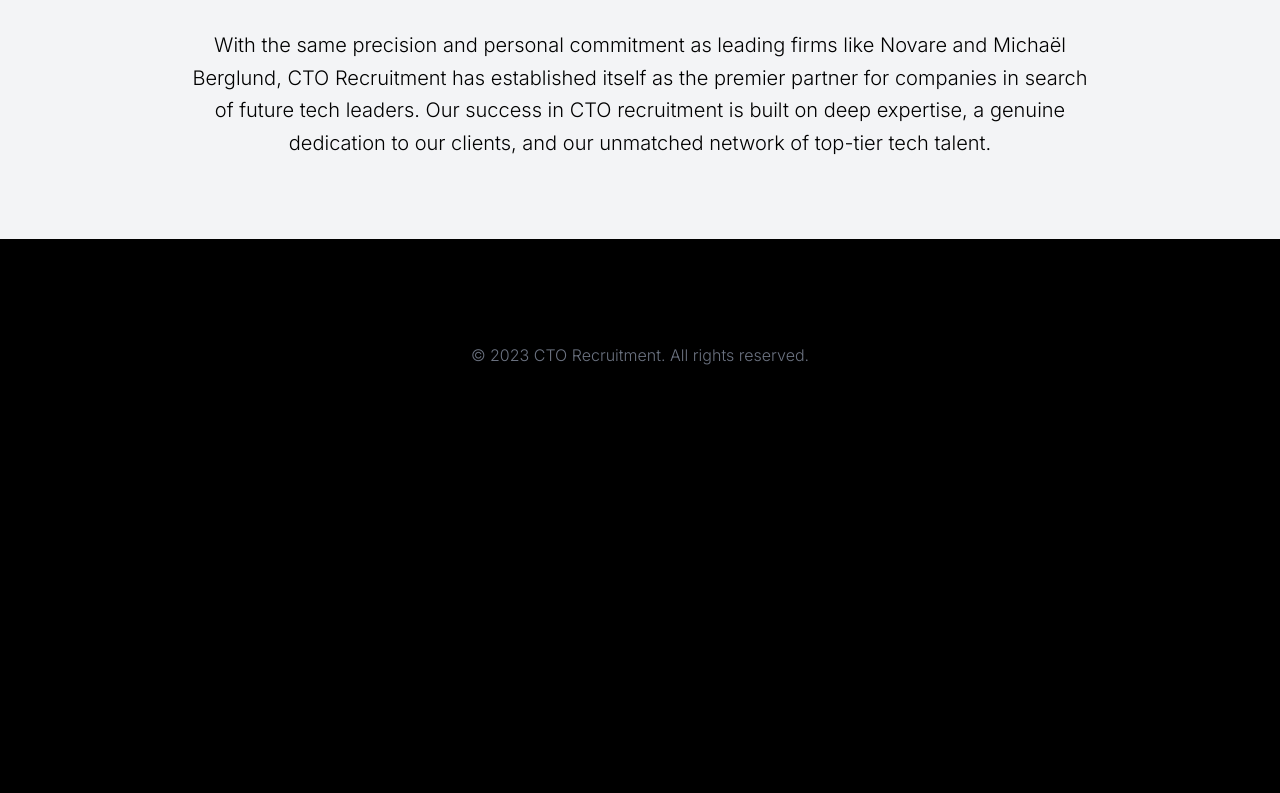
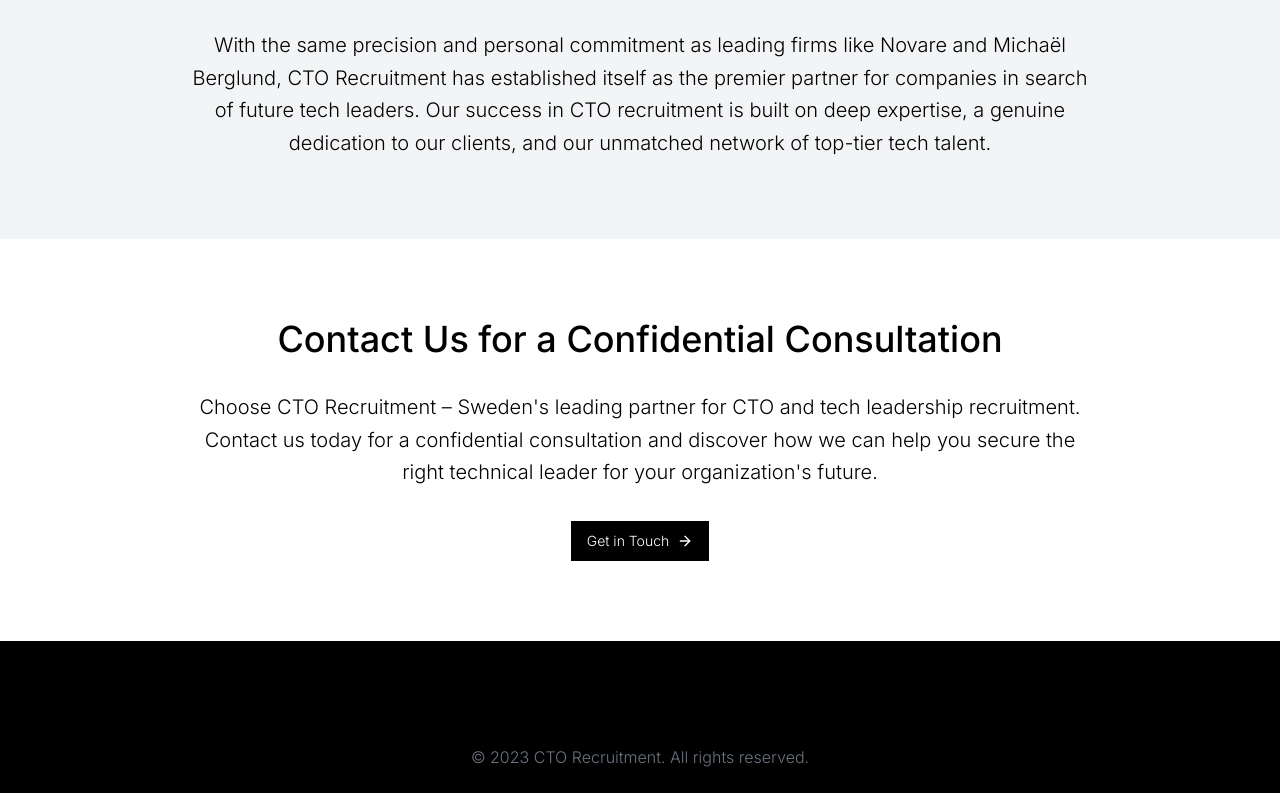
Before and after one commit to kapablaai/cto_recruitment, a React (Vite) app: page / in a window 1280 px wide. Shown: the part 2909-3702 px from the top of the page. Before the commit the page ends 3300 px from the top, so only its background shows below. Built offline with nearby package versions, Linux system fonts and the light colour scheme.

Commit message:
Add contact section to Index page
Included a new "Contact Us for a Confidential Consultation" section in the Index page, highlighting CTO Recruitment's services and encouraging potential clients to reach out for assistance in securing tech leadership talent.
[skip gpt_engineer]

```diff
--- a/src/pages/Index.jsx
+++ b/src/pages/Index.jsx
@@ -125,6 +125,20 @@ const Index = () => {
             </p>
           </div>
         </div>
+
+        <div className="bg-white text-black py-20">
+          <div className="container mx-auto">
+            <h2 className="text-4xl font-medium mb-8 text-center">Contact Us for a Confidential Consultation</h2>
+            <p className="text-xl font-light leading-relaxed max-w-4xl mx-auto text-center">
+              Choose CTO Recruitment – Sweden's leading partner for CTO and tech leadership recruitment. Contact us today for a confidential consultation and discover how we can help you secure the right technical leader for your organization's future.
+            </p>
+            <div className="mt-8 text-center">
+              <Button className="bg-black text-white hover:bg-gray-800 font-light">
+                Get in Touch <ArrowRight className="ml-2 h-4 w-4" />
+              </Button>
+            </div>
+          </div>
+        </div>
       </main>
 
       <footer className="container mx-auto mt-20 py-6 text-center text-gray-500 font-light">
```
